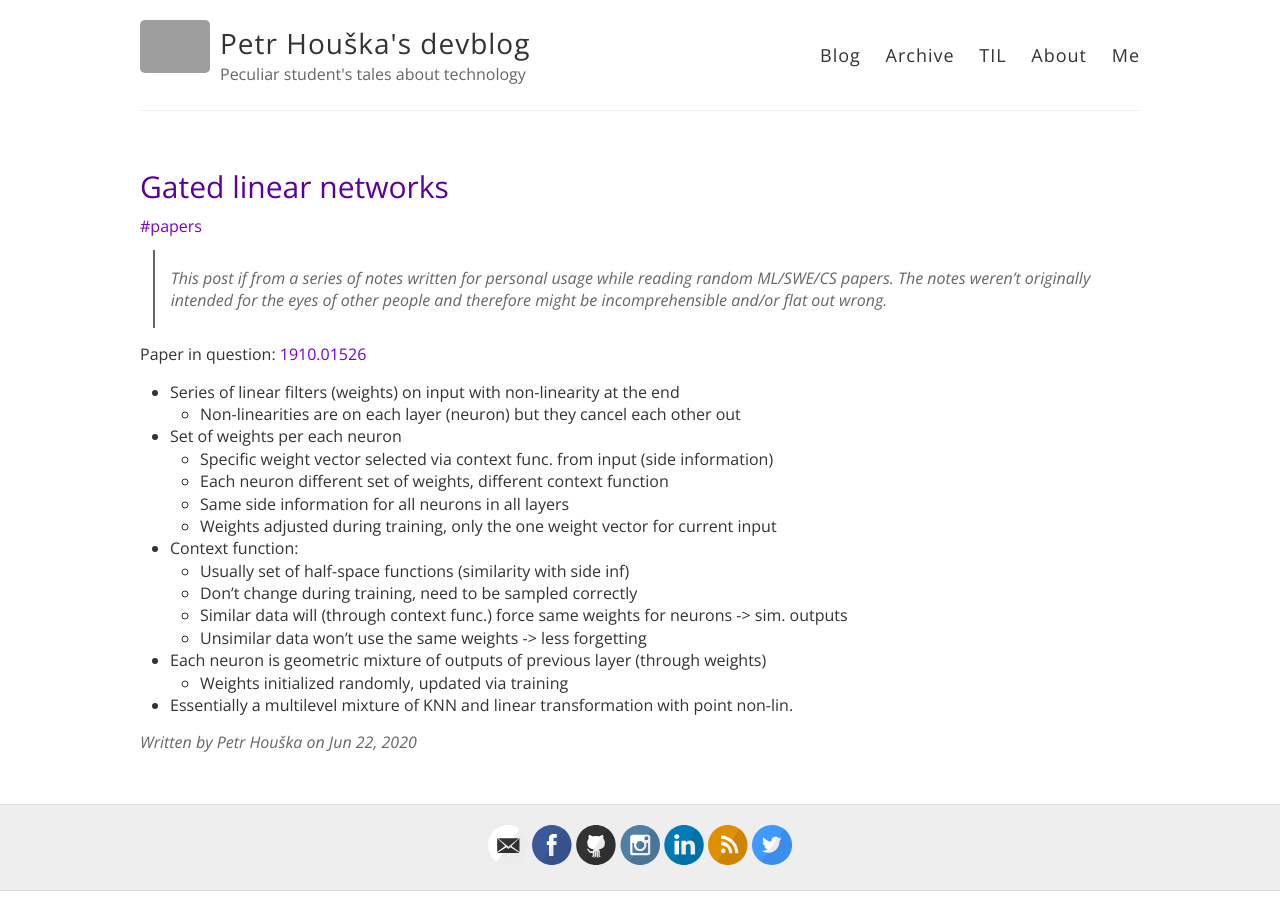
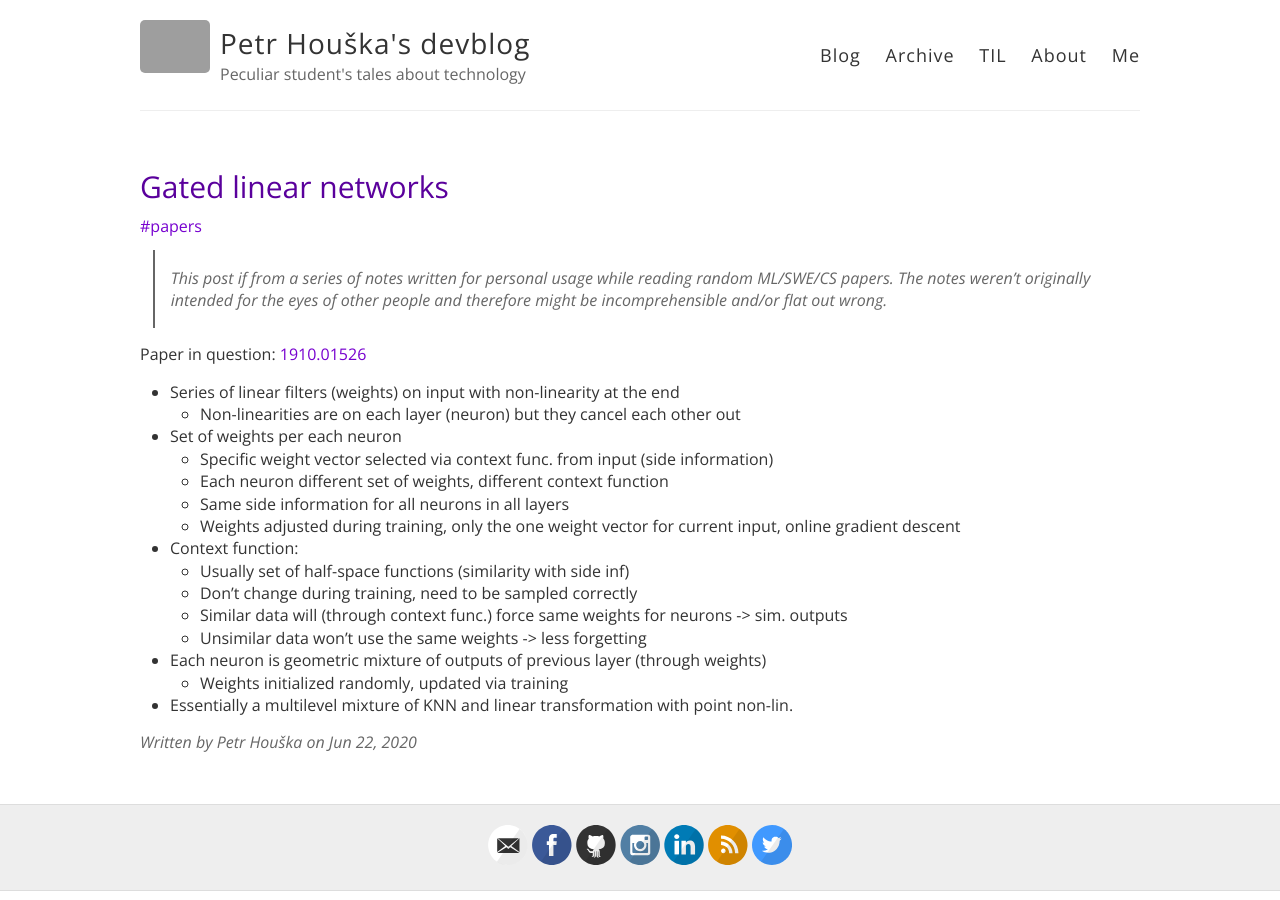
Before and after one commit to petrroll/devblog, a Jekyll site: the page built from _posts/2020-06-22-gated-linear-networks.markdown, in a window 1280 px wide. Built offline with Jekyll 4.4.1, drawn with Linux system fonts in a browser that asks for light colours; comment, search, counter and statistics services are not loaded; grey boxes are pictures that could not be loaded.

Commit message:
Clarify post.

```diff
--- a/_posts/2020-06-22-gated-linear-networks.markdown
+++ b/_posts/2020-06-22-gated-linear-networks.markdown
@@ -16,7 +16,7 @@ Paper in question: [1910.01526](https://arxiv.org/abs/1910.01526)
 	- Specific  weight vector selected via context func. from input (side information)
 	- Each neuron different set of weights, different context function
 	- Same side information for all neurons in all layers
-	- Weights adjusted during training, only the one weight vector for current input
+	- Weights adjusted during training, only the one weight vector for current input, online gradient descent
 - Context function:
 	- Usually set of half-space functions (similarity with side inf)
 	- Don't change during training, need to be sampled correctly
```
